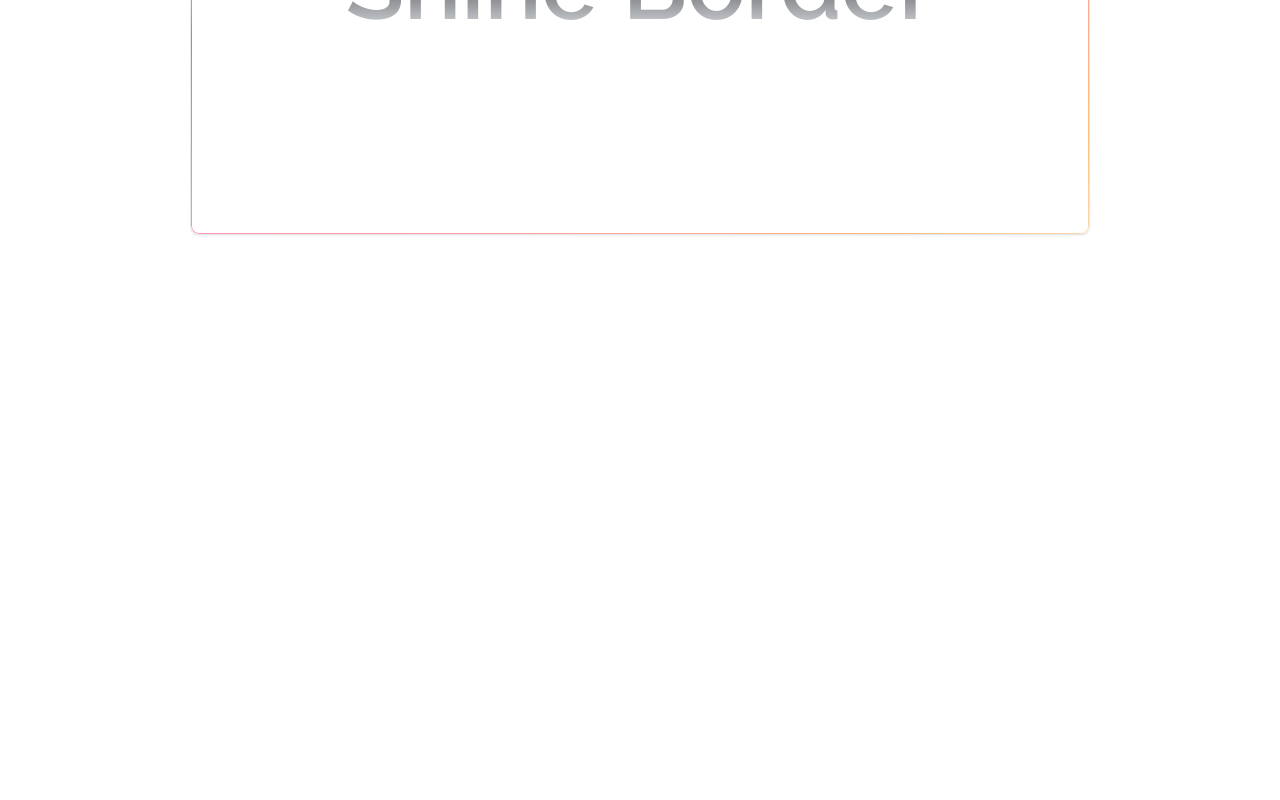
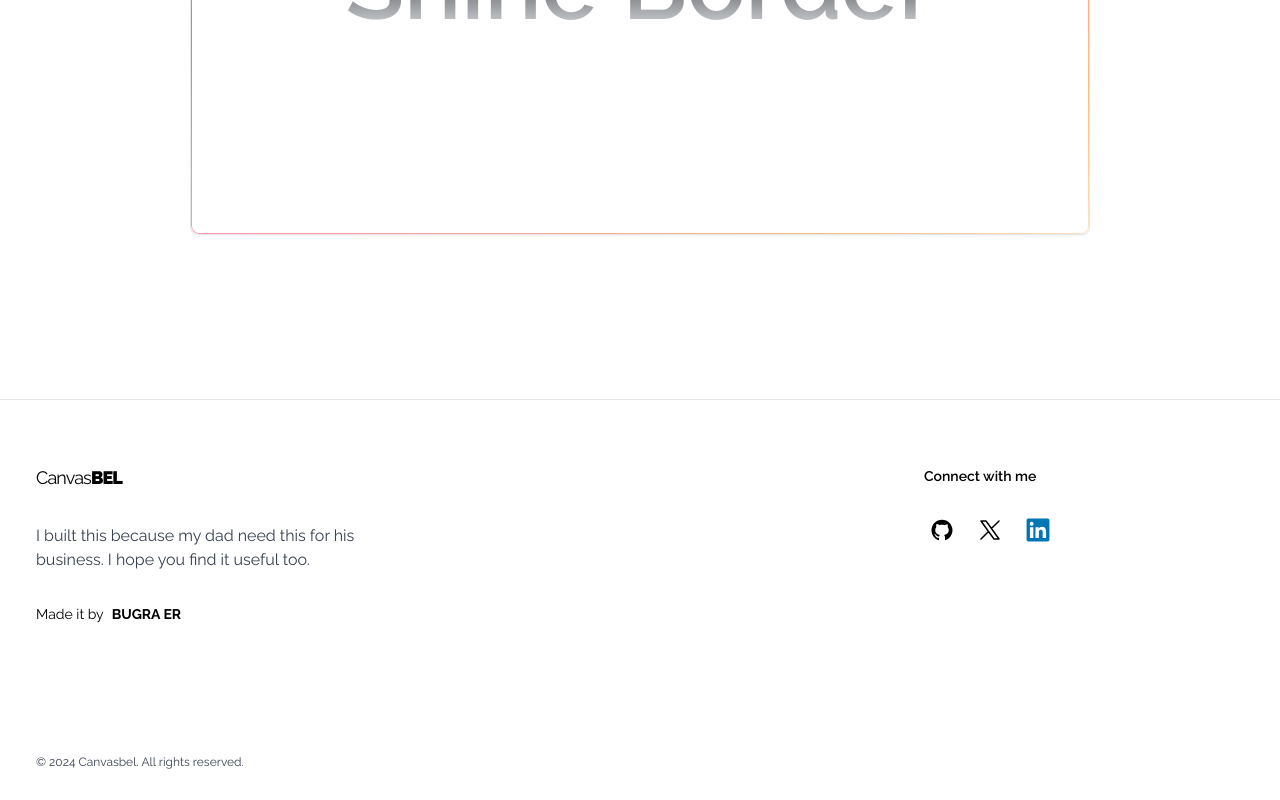
Before and after one commit to benbugraer/canvabel, a Next.js app: page / in a window 1280 px wide. Shown: the part 785-1585 px from the top of the page. Before the commit the page ends 1184 px from the top, so only its background shows below. Built offline with nearby package versions, Linux system fonts and the light colour scheme; no server answers.

Commit message:
chore: Add Footer component to PageWrapper and update icons

```diff
--- a/app/dashboard/page.tsx
+++ b/app/dashboard/page.tsx
@@ -1,16 +1,27 @@
 import { ThemeSwitcher } from "@/components/ThemeSwitcher";
 import { UserButton } from "@clerk/nextjs";
 import Link from "next/link";
+import { GoHomeFill } from "react-icons/go";
 
 export default function Dashboard() {
   return (
-    <div className="lg:block hidden border-r h-full">
+    <div className="lg:block border-r h-full">
       <div className="flex h-full max-h-screen flex-col gap-2">
         <div className="flex h-[50px] items-center justify-between border-b px-3 w-full">
-          <Link className="flex items-center gap-2 font-semibold ml-1" href="/">
-            <span className="text-md">CanvasBEL</span>
+          <Link
+            href="/"
+            className="relative text-lg font-normal tracking-tighter mr-8 flex items-center space-x-2"
+          >
+            <span className="text-primary">
+              Canvas<span className="font-black">BEL</span>
+            </span>
           </Link>
-          <UserButton />
+          <div className="justify-end items-end gap-3 flex">
+            <Link href="/">
+              <GoHomeFill className="w-7 h-7" />
+            </Link>
+            <UserButton />
+          </div>
         </div>
         <div className="flex-1 overflow-auto py-2">
           <nav className="grid items-start px-4 text-sm font-medium">
--- /dev/null
+++ b/components/container/footer.tsx
@@ -0,0 +1,91 @@
+import Link from "next/link";
+import { CSSProperties } from "react";
+import { AntDesignGithubOutlined } from "@/public/icons/GithubIcon";
+import { HugeiconsNewTwitter } from "@/public/icons/XIcon";
+import { DeviconLinkedin } from "@/public/icons/LinkedinIcon";
+
+const Footer = () => {
+  const dockItems = [
+    {
+      url: "https://github.com/benbugraer",
+      icon: <AntDesignGithubOutlined className="w-6 h-6" />,
+    },
+    {
+      url: "https://x.com/benbugraer",
+      icon: <HugeiconsNewTwitter className="w-6 h-6" />,
+    },
+    {
+      url: "https://www.linkedin.com/in/bugraer/",
+      icon: <DeviconLinkedin className="w-6 h-6" />,
+    },
+  ];
+  return (
+    <main className="flex min-w-screen flex-col items-center justify-between border-t pt-[4rem] px-7 pb-7">
+      <footer
+        aria-labelledby="footer-heading"
+        className="font-inter w-full max-w-7xl animate-in"
+        style={{ "--index": 6 } as CSSProperties}
+      >
+        <h2 id="footer-heading" className="sr-only">
+          Footer
+        </h2>
+        <div className="mx-auto max-w-7xl px-2">
+          <div className="flex flex-col justify-between lg:flex-row">
+            <div className="space-y-8">
+              <Link
+                href="/"
+                className="relative text-lg font-normal tracking-tighter mr-8 flex items-center space-x-2"
+              >
+                <span className="text-primary">
+                  Canvas<span className="font-black">BEL</span>
+                </span>
+              </Link>
+              <p className="text-md max-w-xs leading-6 text-gray-700 dark:text-gray-400">
+                I built this because my dad need this for his business. I hope
+                you find it useful too.
+              </p>
+
+              <div className="gap-2 text-sm flex">
+                <h1> Made it by</h1>{" "}
+                <Link
+                  target="_blank"
+                  href="https://github.com/benbugraer"
+                  className="font-bold uppercase"
+                >
+                  Bugra Er
+                </Link>
+              </div>
+            </div>
+            <div className="mt-16 grid grid-cols-2 gap-14 md:grid-cols-2 lg:mt-0 xl:col-span-2">
+              <div className="md:mt-0">
+                <h3 className="text-sm font-semibold leading-6">
+                  Connect with me
+                </h3>
+                <div className="mt-6 flex gap-3">
+                  {dockItems.map((item) => (
+                    <div key={item.url}>
+                      <Link
+                        target="_blank"
+                        href={item.url}
+                        className="leading-6 inline-flex items-center justify-center rounded-md text-sm font-medium transition-colors focus-visible:outline-none focus-visible:ring-1 focus-visible:ring-ring disabled:pointer-events-none disabled:opacity-50 hover:bg-tertiary duration-500 hover:duration-500 hover:text-accent-foreground h-9 py-2 w-9"
+                      >
+                        {item.icon}
+                      </Link>
+                    </div>
+                  ))}
+                </div>
+              </div>
+            </div>
+          </div>
+          <div className="mt-16 pt-8 sm:mt-20 lg:mt-24">
+            <p className="text-xs leading-5 dark:text-gray-400 text-gray-700">
+              &copy; 2024 Canvasbel. All rights reserved.
+            </p>
+          </div>
+        </div>
+      </footer>
+    </main>
+  );
+};
+
+export default Footer;
--- a/components/container/page-wrapper.tsx
+++ b/components/container/page-wrapper.tsx
@@ -1,5 +1,6 @@
 import Navigation from "./Navigation";
 import { ReactNode } from "react";
+import Footer from "./footer";
 
 export default function PageWrapper({ children }: { children: ReactNode }) {
   return (
@@ -8,6 +9,7 @@ export default function PageWrapper({ children }: { children: ReactNode }) {
       <main className="flex min-w-screen flex-col items-center justify-between pb-[4rem]">
         {children}
       </main>
+      <Footer />
     </>
   );
 }
--- /dev/null
+++ b/public/icons/GithubIcon.tsx
@@ -0,0 +1,19 @@
+import React from "react";
+import type { SVGProps } from "react";
+
+export function AntDesignGithubOutlined(props: SVGProps<SVGSVGElement>) {
+  return (
+    <svg
+      xmlns="http://www.w3.org/2000/svg"
+      width="1em"
+      height="1em"
+      viewBox="0 0 1024 1024"
+      {...props}
+    >
+      <path
+        fill="currentColor"
+        d="M511.6 76.3C264.3 76.2 64 276.4 64 523.5C64 718.9 189.3 885 363.8 946c23.5 5.9 19.9-10.8 19.9-22.2v-77.5c-135.7 15.9-141.2-73.9-150.3-88.9C215 726 171.5 718 184.5 703c30.9-15.9 62.4 4 98.9 57.9c26.4 39.1 77.9 32.5 104 26c5.7-23.5 17.9-44.5 34.7-60.8c-140.6-25.2-199.2-111-199.2-213c0-49.5 16.3-95 48.3-131.7c-20.4-60.5 1.9-112.3 4.9-120c58.1-5.2 118.5 41.6 123.2 45.3c33-8.9 70.7-13.6 112.9-13.6c42.4 0 80.2 4.9 113.5 13.9c11.3-8.6 67.3-48.8 121.3-43.9c2.9 7.7 24.7 58.3 5.5 118c32.4 36.8 48.9 82.7 48.9 132.3c0 102.2-59 188.1-200 212.9a127.5 127.5 0 0 1 38.1 91v112.5c.8 9 0 17.9 15 17.9c177.1-59.7 304.6-227 304.6-424.1c0-247.2-200.4-447.3-447.5-447.3"
+      ></path>
+    </svg>
+  );
+}
--- /dev/null
+++ b/public/icons/LinkedinIcon.tsx
@@ -0,0 +1,23 @@
+import React from "react";
+import type { SVGProps } from "react";
+
+export function DeviconLinkedin(props: SVGProps<SVGSVGElement>) {
+  return (
+    <svg
+      xmlns="http://www.w3.org/2000/svg"
+      width="1em"
+      height="1em"
+      viewBox="0 0 128 128"
+      {...props}
+    >
+      <path
+        fill="#0076b2"
+        d="M116 3H12a8.91 8.91 0 0 0-9 8.8v104.42a8.91 8.91 0 0 0 9 8.78h104a8.93 8.93 0 0 0 9-8.81V11.77A8.93 8.93 0 0 0 116 3"
+      ></path>
+      <path
+        fill="#fff"
+        d="M21.06 48.73h18.11V107H21.06zm9.06-29a10.5 10.5 0 1 1-10.5 10.49a10.5 10.5 0 0 1 10.5-10.49m20.41 29h17.36v8h.24c2.42-4.58 8.32-9.41 17.13-9.41C103.6 47.28 107 59.35 107 75v32H88.89V78.65c0-6.75-.12-15.44-9.41-15.44s-10.87 7.36-10.87 15V107H50.53z"
+      ></path>
+    </svg>
+  );
+}
--- /dev/null
+++ b/public/icons/XIcon.tsx
@@ -0,0 +1,24 @@
+import React from "react";
+import type { SVGProps } from "react";
+
+export function HugeiconsNewTwitter(props: SVGProps<SVGSVGElement>) {
+  return (
+    <svg
+      xmlns="http://www.w3.org/2000/svg"
+      width="1em"
+      height="1em"
+      viewBox="0 0 24 24"
+      {...props}
+    >
+      <path
+        fill="none"
+        stroke="currentColor"
+        strokeLinecap="round"
+        strokeLinejoin="round"
+        strokeWidth={1.5}
+        d="m3 21l7.548-7.548M21 3l-7.548 7.548m0 0L8 3H3l7.548 10.452m2.904-2.904L21 21h-5l-5.452-7.548"
+        color="currentColor"
+      ></path>
+    </svg>
+  );
+}
```
